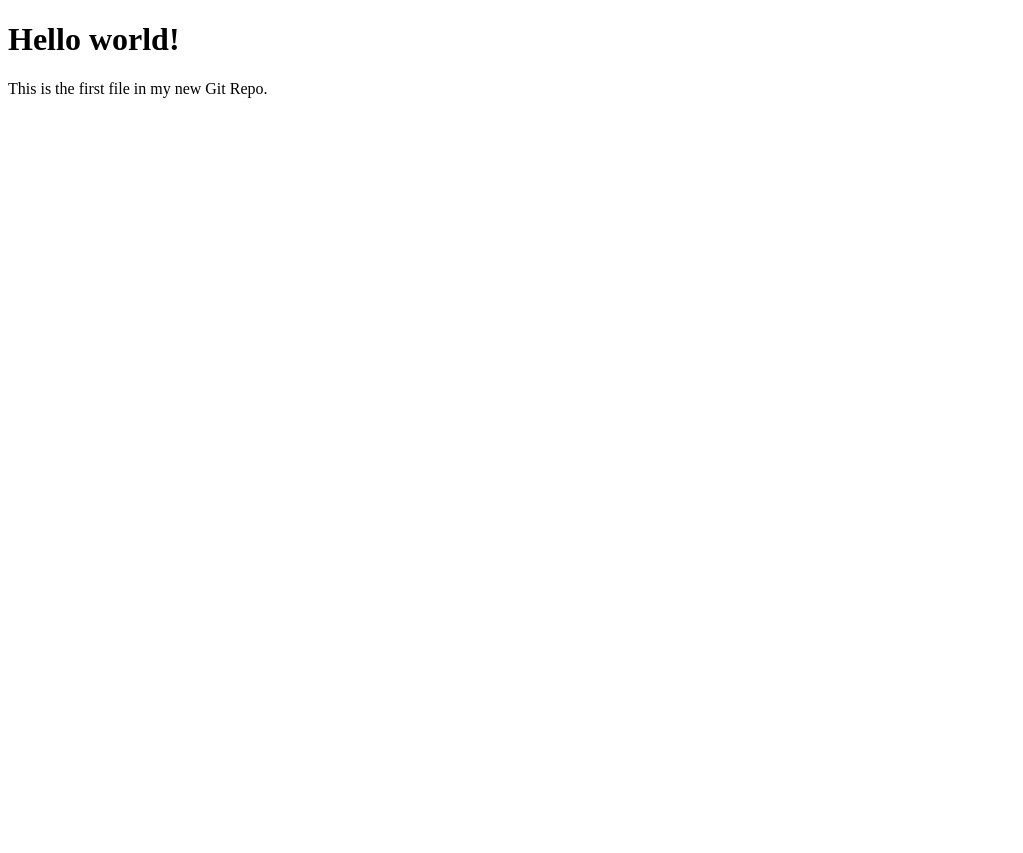
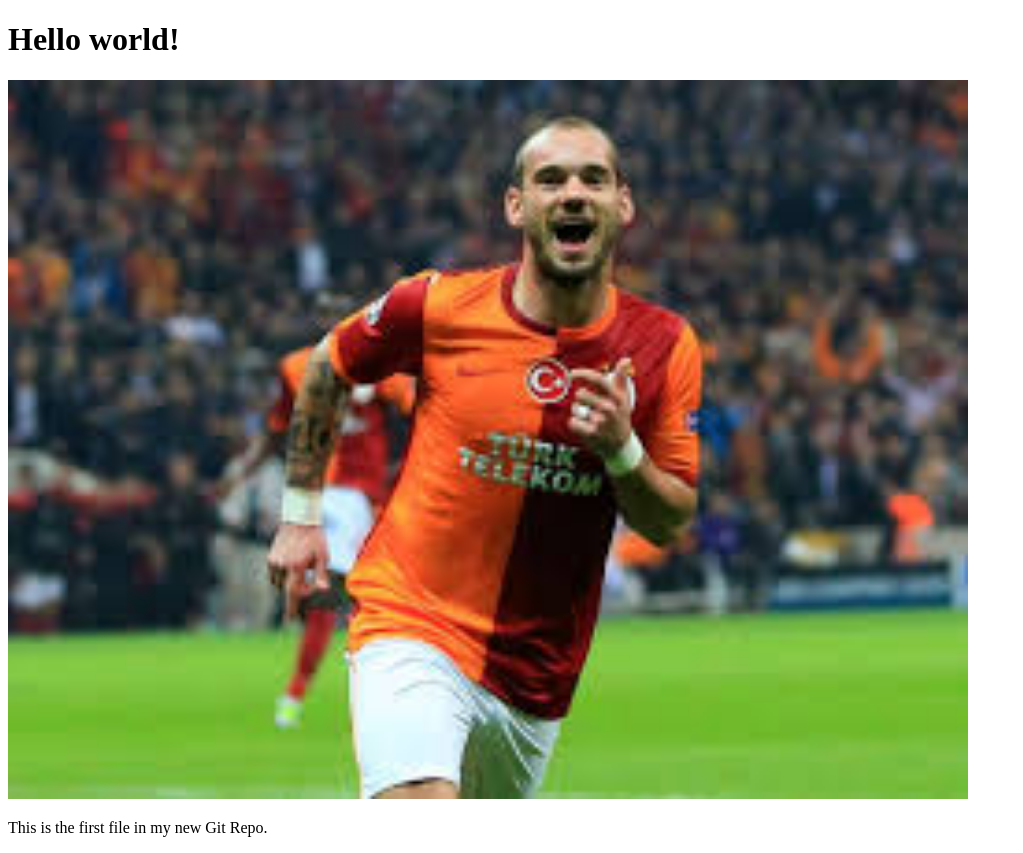
Before and after one commit to ezio-auditore-da-firenzee/MyCourse, a plain HTML site: page index.html in a window 1280 px wide. Shown: the whole page, without its empty margins (0-1023 px from the left). Before the commit the page ends 800 px from the top, so only its background shows below. Drawn offline with Linux system fonts and the light colour scheme.

Commit message:
Added image to Hello World

```diff
--- a/index.html
+++ b/index.html
@@ -3,10 +3,12 @@
 <head>
 <title>Hello World!</title>
 <linlk rel="stylesheet" href="bluestyle.css"></linlk>
-<head>
+</head>
 <body>
 
 <h1>Hello world!</h1>
+<div><img src="sneijder.jpg" alt="Hello sneijder"
+style="width:100%;max-width:960px"></div>
 <p>This is the first file in my new Git Repo.</p>
 
 </body>
```
Also changed, not shown: sneijder.jpg (added).
